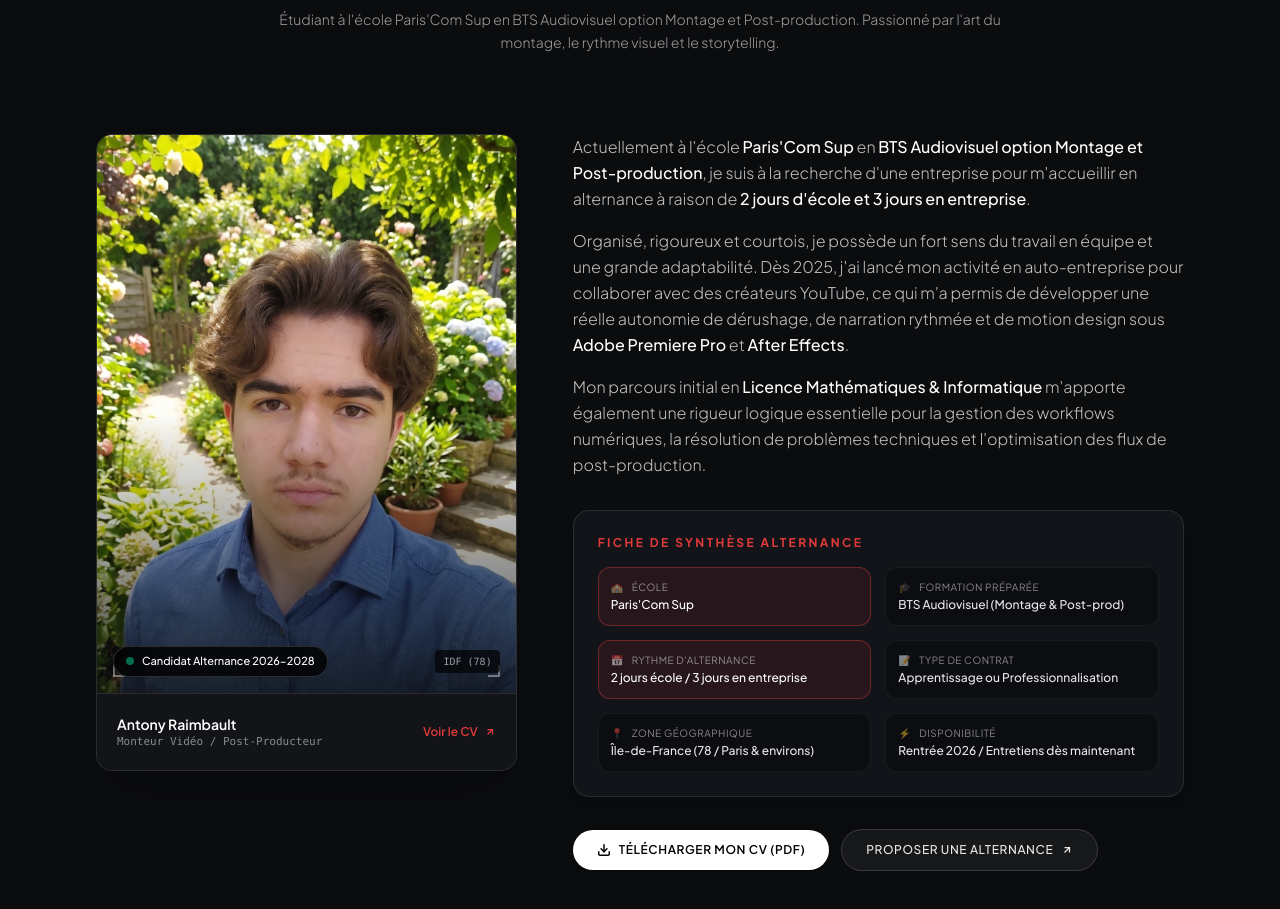
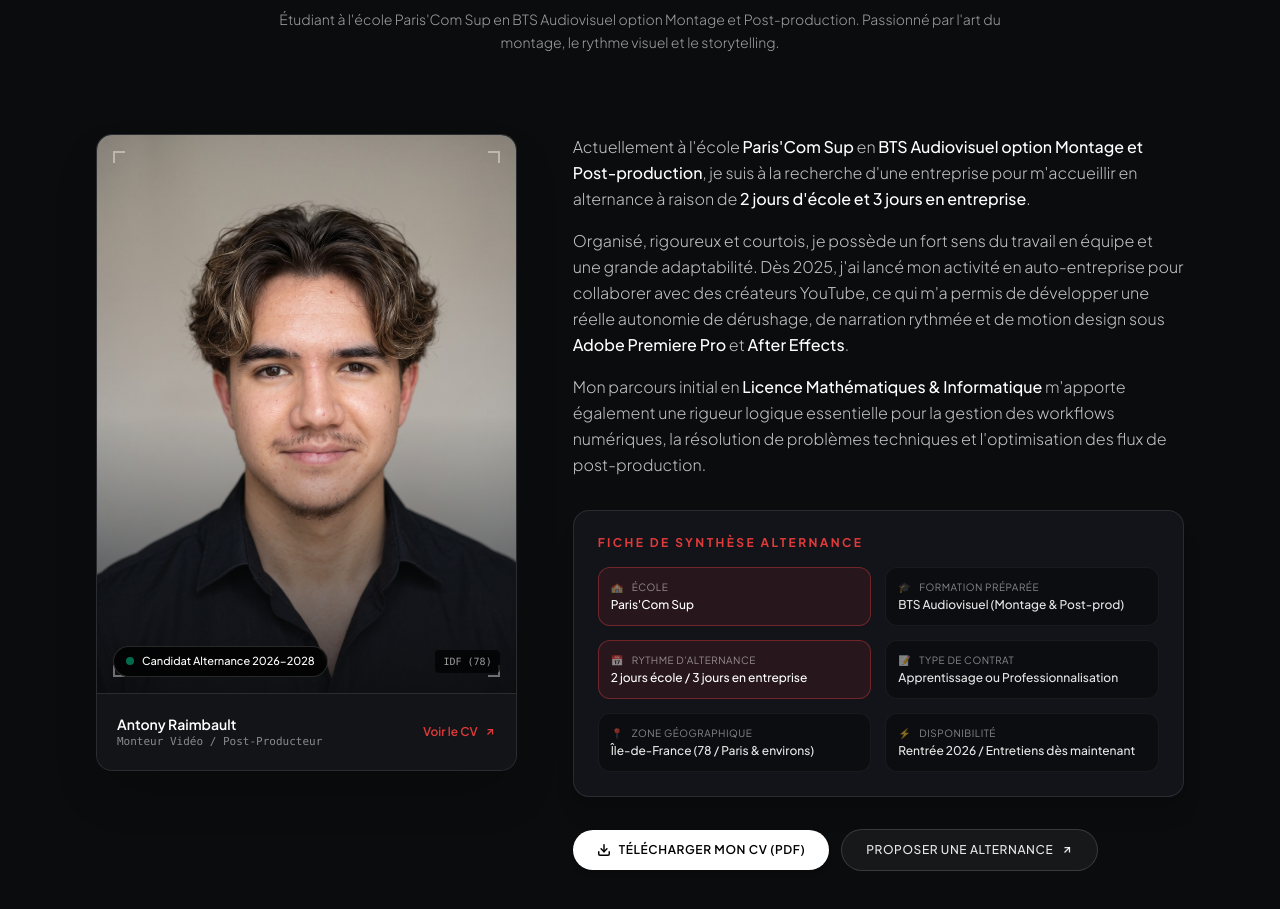
Before and after one commit to zayvisualpro/Portfolio, a React (Vite) app: page / in a window 1280 px wide. Shown: the part 1400-2309 px from the top of the page. Built offline with nearby package versions, Linux system fonts and the light colour scheme.

Commit message:
fix: remplacer la photo de profil par le nouveau portrait professionnel

```diff
--- a/src/components/About.jsx
+++ b/src/components/About.jsx
@@ -87,7 +87,7 @@
                 <img
                   src={`${import.meta.env.BASE_URL}antony-photo.jpg`}
                   alt="Antony Raimbault - Monteur Vidéo"
-                  className="w-full h-full object-cover object-[center_26%] group-hover:scale-105 transition-transform duration-700 ease-out"
+                  className="w-full h-full object-cover object-[center_18%] group-hover:scale-105 transition-transform duration-700 ease-out"
                 />
 
                 <div className="absolute inset-0 bg-gradient-to-t from-[#0B0C0E] via-transparent to-transparent opacity-80"></div>
```
Also changed, not shown: public/antony-photo.jpg.
